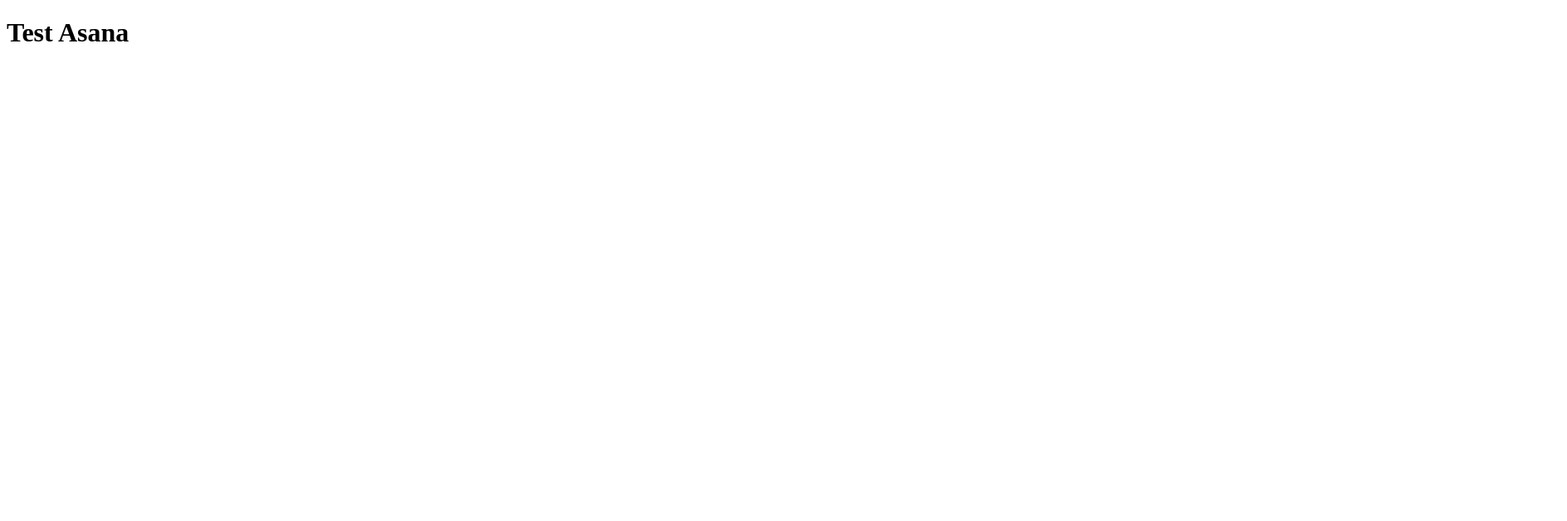
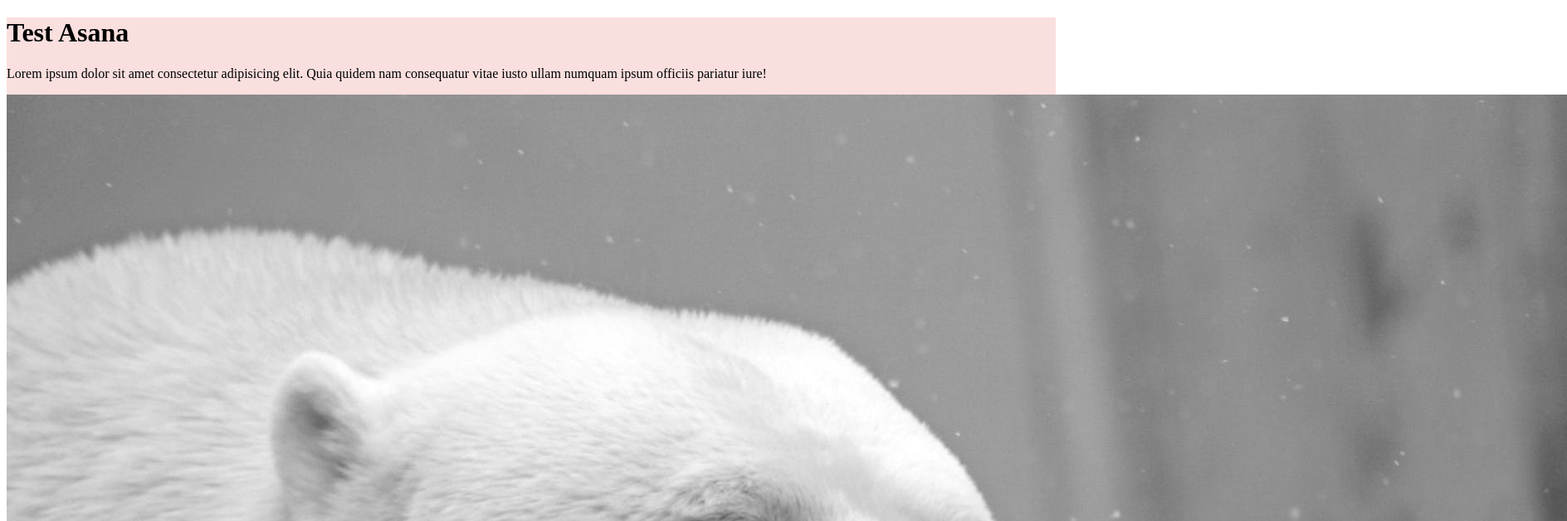
Before and after one commit to Gsosa2703/test-asana, a plain HTML site: page index.html in a window 1280 px wide. Shown: the top 628 px of the page at 83% size, 1888 px wide, since content can reach past the window. Drawn offline with Linux system fonts and the light colour scheme.

Commit message:
adding p and img

```diff
--- a/css/main.css
+++ b/css/main.css
@@ -0,0 +1,3 @@
+div{
+    background: #fadfdf;
+}
--- a/index.html
+++ b/index.html
@@ -4,12 +4,14 @@
     <meta charset="UTF-8">
     <meta name="viewport" content="width=device-width, initial-scale=1.0">
     <title>Test Asana</title>
+    <link rel="stylesheet" href="css/main.css">
 </head>
 <body>
 
     <div>
         <h1>Test Asana</h1>
-
+        <p>Lorem ipsum dolor sit amet consectetur adipisicing elit. Quia quidem nam consequatur vitae iusto ullam numquam ipsum officiis pariatur iure!</p>
+        <img src="assets/polar-bear-bear-teddy-sleep-65289.jpeg" alt="">
     </div>
 
 </body>
```
Also changed, not shown: assets/polar-bear-bear-teddy-sleep-65289.jpeg (added).
